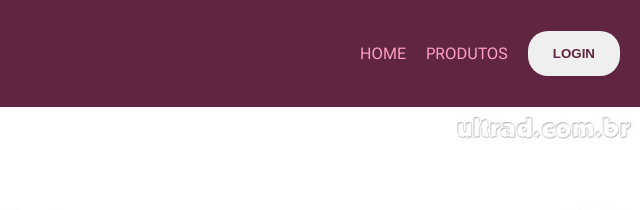
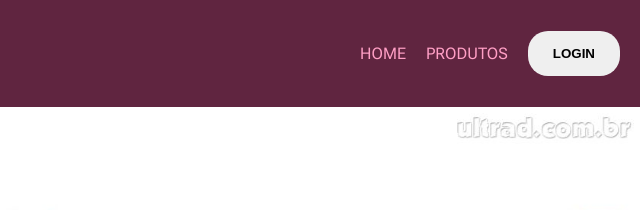
Before and after one commit to GabrieldCarmo/ProjetoHerois, a plain HTML site: page index.html in a window 1280 px wide. Shown: the top 210 px of the page, 640-1280 px from the left. Drawn offline with Linux system fonts and the light colour scheme.

Commit message:
14 - Arrumando erros de digitação
Removed color property from menu button styles.

```diff
--- a/src/css/estilo.css
+++ b/src/css/estilo.css
@@ -50,7 +50,6 @@ header h1 {
     padding: 15px 25px;
     border-radius: 20px;
     border: 3px;
-    color: #602540;
     font-weight: 900;
     cursor: pointer;
 }
```
